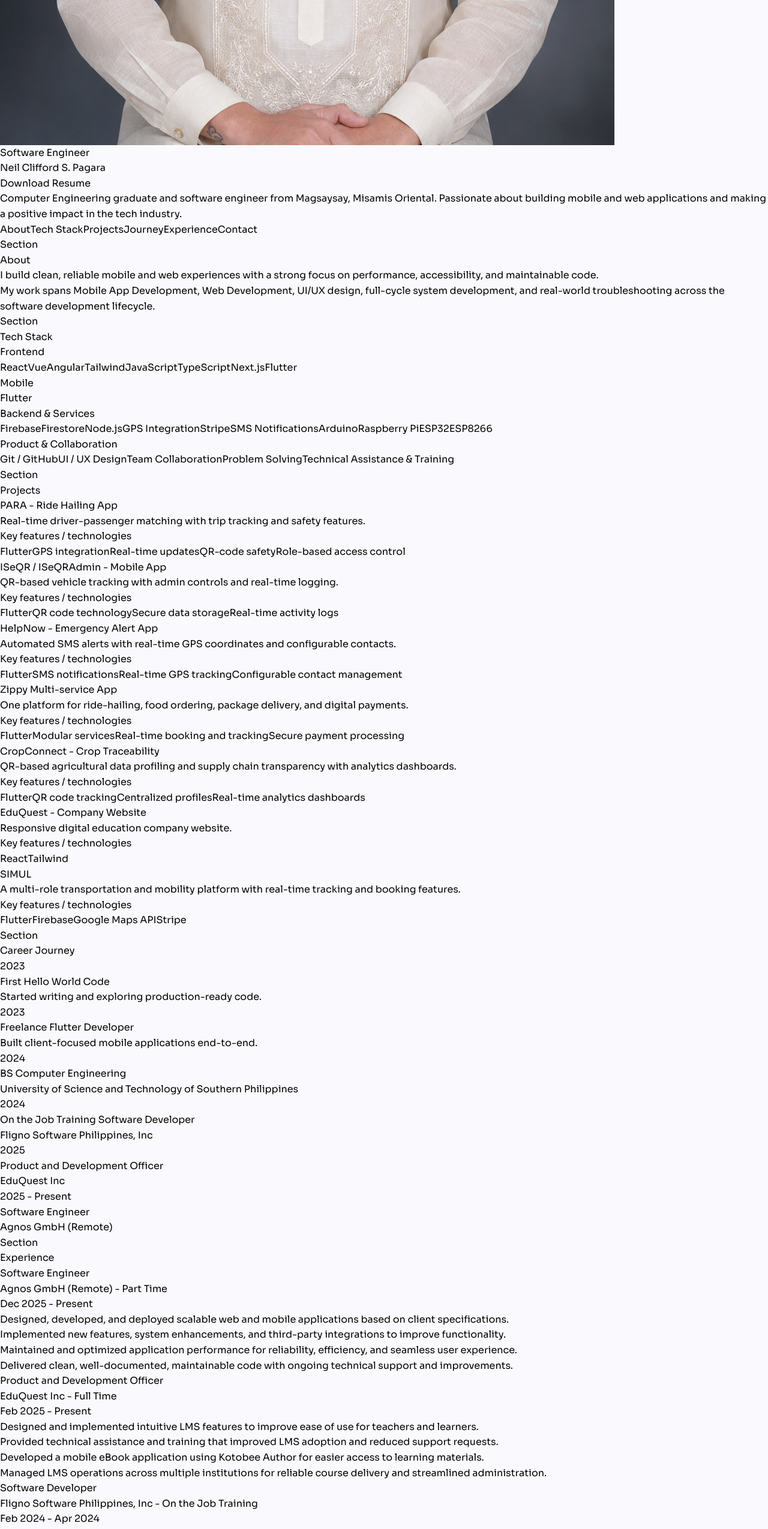
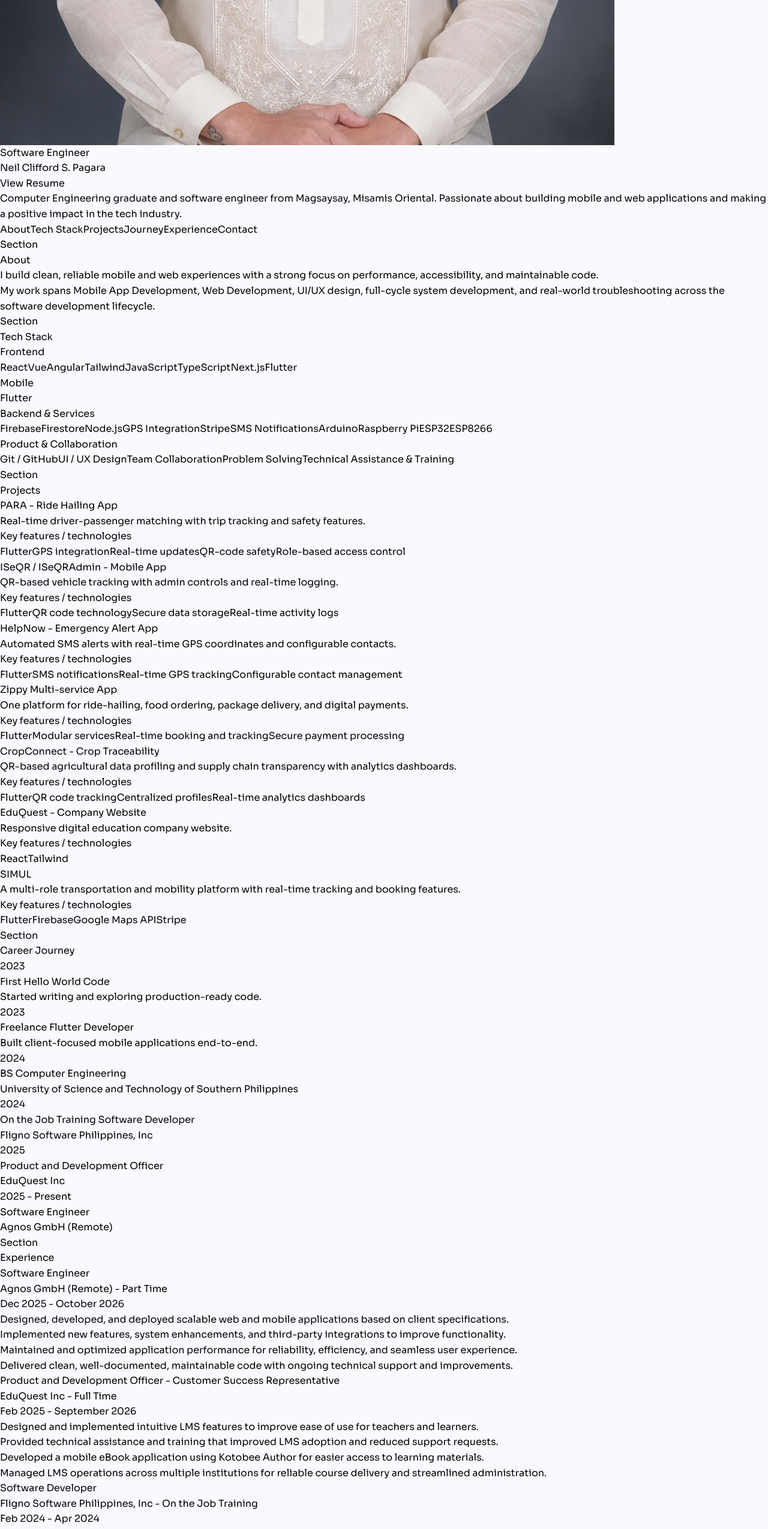
Before and after one commit to neilpagsss14/neil-pagara, a React (Vite) app: page / in a window 1280 px wide. Shown: the part 1320-3869 px from the top of the page at 60% size. Built offline with nearby package versions, Linux system fonts and the light colour scheme.

Commit message:
updated information and view resume changed

```diff
--- a/src/App.jsx
+++ b/src/App.jsx
@@ -26,8 +26,11 @@ const resumeFileSrc = Object.values(resumeDocuments)[0] ?? resume.contact.resume
 export default function App() {
   const [isDark, setIsDark] = useState(() => {
     if (typeof window !== 'undefined') {
-      return localStorage.getItem('theme') === 'dark' ||
-        (!('theme' in localStorage) && window.matchMedia('(prefers-color-scheme: dark)').matches)
+      const savedTheme = localStorage.getItem('theme')
+      if (savedTheme) {
+        return savedTheme === 'dark'
+      }
+      return false
     }
     return false
   })
@@ -101,10 +104,11 @@ export default function App() {
 
               <a
                 href={resumeFileSrc}
-                download
+                target="_blank"
+                rel="noopener noreferrer"
                 className="mt-4 sm:mt-0 inline-flex items-center justify-center border border-black px-4 py-2.5 text-sm font-medium transition hover:bg-black hover:text-white dark:border-white dark:hover:bg-white dark:hover:text-black shadow-[4px_4px_0_0_#000] dark:shadow-[4px_4px_0_0_#fff] hover:translate-y-1 hover:shadow-none dark:hover:shadow-none bg-white dark:bg-neutral-900"
               >
-                Download Resume
+                View Resume
               </a>
             </div>
 
--- a/src/content/resumeData.js
+++ b/src/content/resumeData.js
@@ -166,7 +166,7 @@ export const resume = {
     {
       company: "Agnos GmbH (Remote) - Part Time",
       role: "Software Engineer",
-      dateRange: "Dec 2025 - Present",
+      dateRange: "Dec 2025 - October 2026",
       highlights: [
         "Designed, developed, and deployed scalable web and mobile applications based on client specifications.",
         "Implemented new features, system enhancements, and third-party integrations to improve functionality.",
@@ -176,8 +176,8 @@ export const resume = {
     },
     {
       company: "EduQuest Inc - Full Time",
-      role: "Product and Development Officer",
-      dateRange: "Feb 2025 - Present",
+      role: "Product and Development Officer - Customer Success Representative",
+      dateRange: "Feb 2025 - September 2026",
       highlights: [
         "Designed and implemented intuitive LMS features to improve ease of use for teachers and learners.",
         "Provided technical assistance and training that improved LMS adoption and reduced support requests.",
```
Also changed, not shown: src/components/TopNav.jsx (+15 -6 lines).
